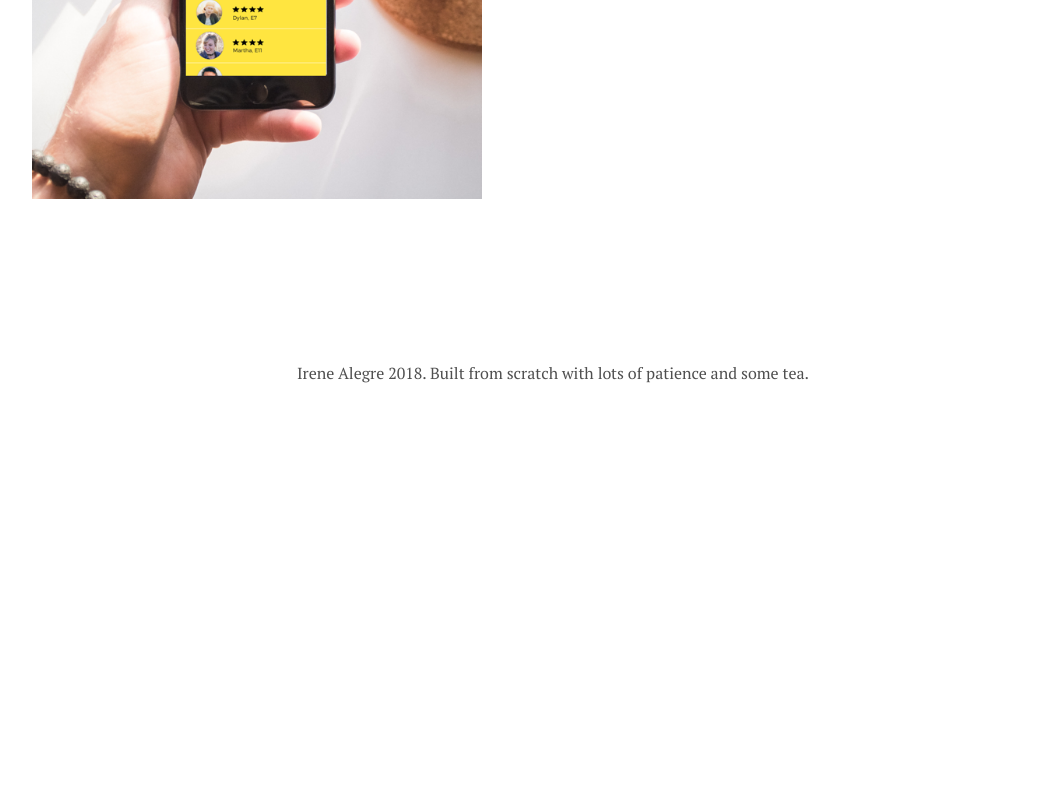
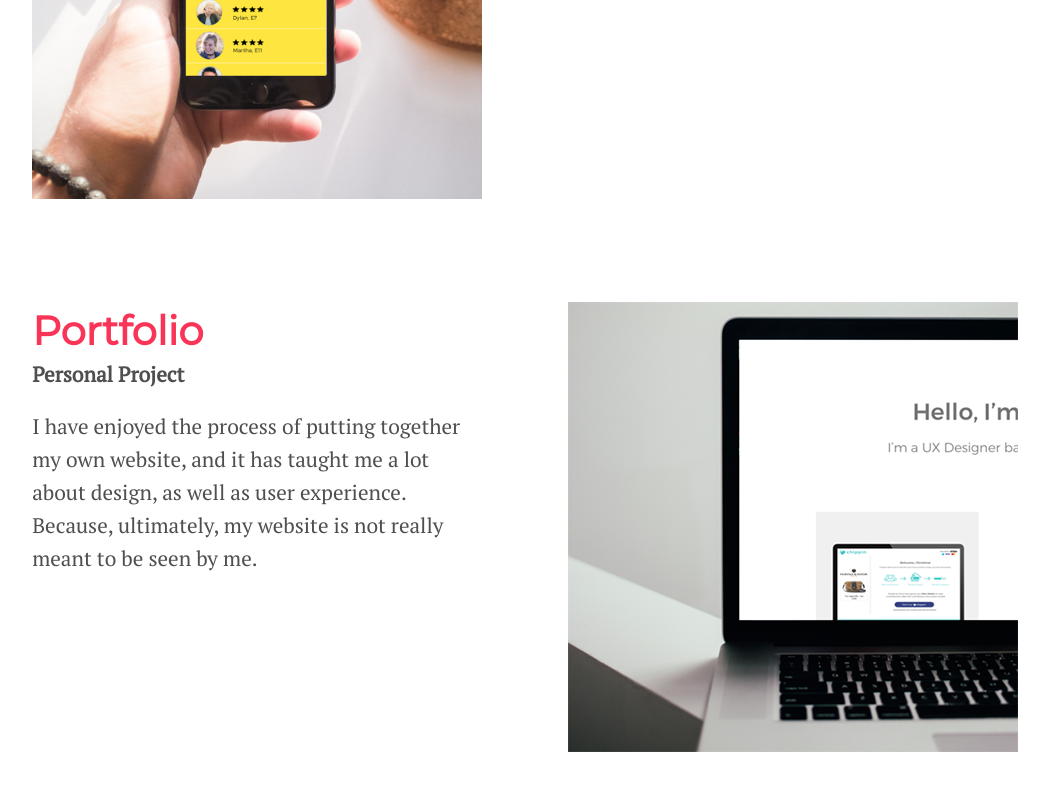
Before and after one commit to irenealgi/irenealegre.com, a Jekyll site: the page built from index.html, in a window 1280 px wide and 900 px high, scrolled down 1826 px. Shown: the top 791 px of the window, without its empty margins (87-1136 px from the left). Built offline with Jekyll 4.4.1, drawn with Linux system fonts in a browser that asks for light colours; before the commit the page ends 2231 px from its top, so only the background shows below that.

Commit message:
Case studies with basic layout
Former-commit-id: 448a0b898fe932819c2258315f6d17a099939d64

```diff
--- a/index.html
+++ b/index.html
@@ -17,8 +17,8 @@
     </div>
 
     <div class="col-sm-6">
-      <a class="home_project_title" href="/">Chippin</a>
-      <div class="home_project_type" href="/">Client Project</div>
+      <a class="home_project_title" href="/chippin">Chippin</a>
+      <div class="home_project_type">Client Project</div>
       <p class="home_project_text">Chippin is a payments platform that allows
       users to split the cost of a product. Our two-weeks sprint included the
       re-design of the landing page, where most users felt confused and dropped
@@ -28,8 +28,8 @@
 
   <div class="home_project">
     <div class="col-sm-6">
-      <a class="home_project_title" href="/">Nuffield Health App</a>
-      <div class="home_project_type" href="/">Conceptual Design</div>
+      <a class="home_project_title" href="/nuffield-health">Nuffield Health App</a>
+      <div class="home_project_type">Conceptual Design</div>
       <p class="home_project_text">Nuffield Health’s new app allows users to
       book appointments with the doctor, and also helps the user by prompting
       them to make small lifestyle changes through gamification and a rewards
@@ -47,11 +47,26 @@
     </div>
 
     <div class="col-sm-6">
-      <a class="home_project_title" href="/">The Nanny App</a>
-      <div class="home_project_type" href="/">Conceptual Design</div>
+      <a class="home_project_title" href="/the-nanny-app">The Nanny App</a>
+      <div class="home_project_type">Conceptual Design</div>
       <p class="home_project_text">The Nanny App is an online platform that
       allows parents and nannies to meet on the app and arrange childcare
       services. The current design focuses on the parents’ flow.</p>
     </div>
   </div>
+
+  <div class="home_project">
+    <div class="col-sm-6">
+      <a class="home_project_title" href="/portfolio">Portfolio</a>
+      <div class="home_project_type">Personal Project</div>
+      <p class="home_project_text">I have enjoyed the process of putting
+      together my own website, and it has taught me a lot about design, as well
+      as user experience. Because, ultimately, my website is not really meant
+      to be seen by me.</p>
+    </div>
+
+    <div class="col-sm-6">
+      <img src="images/portfolio_thumbnail.png">
+    </div>
+  </div>
 </div>
```
Also changed, not shown: _layouts/post.html (added, +15 -0 lines), chippin.md (renamed from case_studies/UX Project- Re-designing Chippin’s user flow.md, +4 -2 lines), nuffield-health.md (renamed from case_studies/Nuffield Health- Improving Your Lifestyle Choices, One Habit at a Time (concept project).md, +4 -1 lines), portfolio.md (renamed from case_studies/UX Portfolio Design.md, +4 -1 lines), the-nanny-app.md (renamed from case_studies/The Nanny App — Conceptual UX Project.md, +4 -2 lines).
